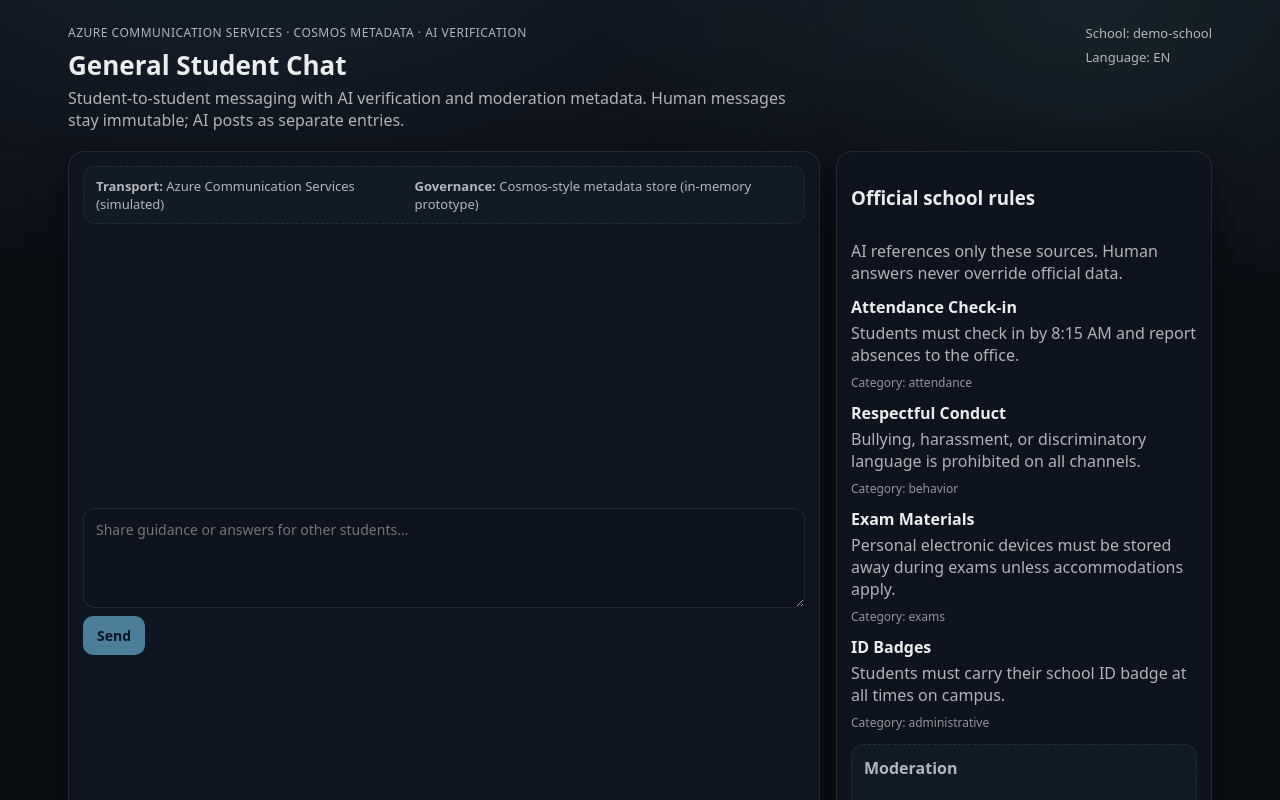
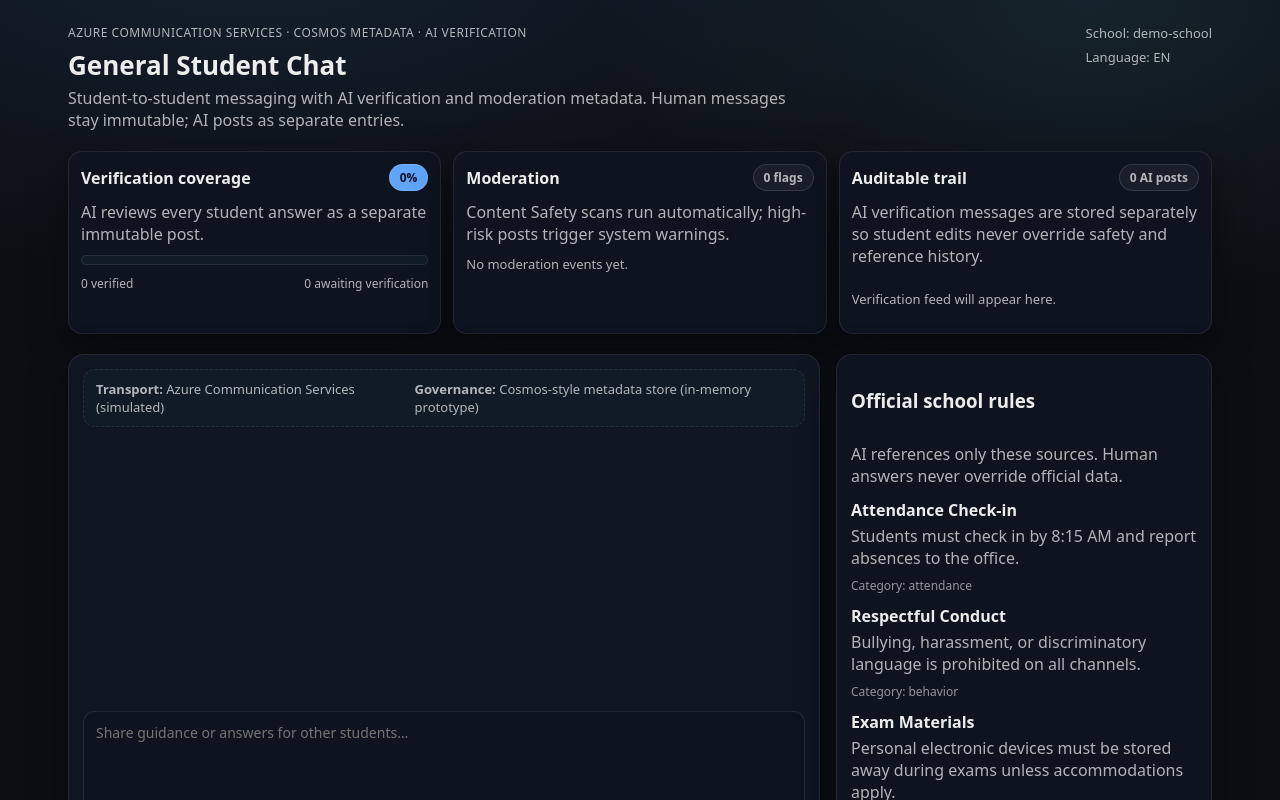
Before and after one commit to ME-Massine/azure-ai-student-support, a Next.js app: page /general-chat in a window 1280 px wide. Shown: the top 800 px of the page. Built offline with nearby package versions, Linux system fonts and the light colour scheme.

Commit message:
Improve verification and moderation visibility

```diff
--- a/app/general-chat/page.module.css
+++ b/app/general-chat/page.module.css
@@ -46,6 +46,130 @@
   display: grid;
   grid-template-columns: 2fr 1fr;
   gap: 16px;
+}
+
+.statusRow {
+  display: grid;
+  grid-template-columns: repeat(auto-fit, minmax(260px, 1fr));
+  gap: 12px;
+}
+
+.statusCard {
+  background: var(--panel-3);
+  border: 1px solid var(--border);
+  border-radius: 14px;
+  padding: 12px;
+  box-shadow: var(--shadow);
+  display: flex;
+  flex-direction: column;
+  gap: 10px;
+}
+
+.cardHeader {
+  display: flex;
+  justify-content: space-between;
+  align-items: center;
+  gap: 8px;
+}
+
+.cardTitle {
+  font-weight: 700;
+}
+
+.cardMeta {
+  display: flex;
+  justify-content: space-between;
+  color: var(--muted);
+  font-size: 12px;
+}
+
+.pill {
+  background: var(--accent-2);
+  color: #0b1020;
+  padding: 4px 10px;
+  border-radius: 999px;
+  font-weight: 700;
+  font-size: 12px;
+  border: 1px solid rgba(255, 255, 255, 0.12);
+}
+
+.pillMuted {
+  background: rgba(255, 255, 255, 0.05);
+  color: var(--muted);
+}
+
+.progressTrack {
+  width: 100%;
+  height: 10px;
+  border-radius: 12px;
+  background: var(--panel-2);
+  border: 1px solid var(--border);
+  overflow: hidden;
+}
+
+.progressFill {
+  height: 100%;
+  background: linear-gradient(90deg, var(--accent), var(--accent-2));
+  border-radius: 12px;
+}
+
+.flagList {
+  list-style: none;
+  padding: 0;
+  margin: 0;
+  display: flex;
+  flex-direction: column;
+  gap: 8px;
+}
+
+.flagItem,
+.flagItemMuted {
+  display: flex;
+  gap: 10px;
+  align-items: flex-start;
+}
+
+.flagItemMuted {
+  color: var(--muted);
+  font-size: 13px;
+}
+
+.flagPill {
+  padding: 4px 10px;
+  border-radius: 10px;
+  font-size: 12px;
+  font-weight: 700;
+  border: 1px solid var(--border);
+  min-width: 90px;
+  text-align: center;
+}
+
+.flagReason {
+  margin: 0;
+  font-weight: 600;
+}
+
+.flagMessage {
+  margin: 2px 0 0;
+  color: var(--muted);
+  font-size: 13px;
+}
+
+.auditList {
+  display: flex;
+  flex-direction: column;
+  gap: 6px;
+}
+
+.auditRow {
+  display: flex;
+  gap: 8px;
+  align-items: center;
+}
+
+.auditText {
+  color: var(--muted);
+  font-size: 13px;
 }
 
 .chatPanel {
@@ -108,6 +232,30 @@
 .status {
   color: var(--accent);
   border-color: rgba(125, 211, 252, 0.35);
+}
+
+.low {
+  color: #befae7;
+  border-color: rgba(16, 185, 129, 0.6);
+  background: rgba(16, 185, 129, 0.08);
+}
+
+.medium {
+  color: #fde68a;
+  border-color: rgba(251, 191, 36, 0.7);
+  background: rgba(251, 191, 36, 0.08);
+}
+
+.high {
+  color: #fecdd3;
+  border-color: rgba(248, 113, 113, 0.8);
+  background: rgba(248, 113, 113, 0.12);
+}
+
+.audit {
+  background: rgba(125, 211, 252, 0.12);
+  border-color: rgba(125, 211, 252, 0.35);
+  color: var(--accent);
 }
 
 .content {
--- a/app/general-chat/page.tsx
+++ b/app/general-chat/page.tsx
@@ -2,7 +2,12 @@
 
 import { useEffect, useMemo, useState } from "react";
 import styles from "./page.module.css";
-import { AugmentedThread, ChatMessage, User } from "@/lib/general-chat/models";
+import {
+  AugmentedThread,
+  ChatMessage,
+  ModerationFlag,
+  User,
+} from "@/lib/general-chat/models";
 
 const demoUser: User = {
   userId: "student-001",
@@ -27,6 +32,12 @@ function verificationBadge(status: ChatMessage["verifiedStatus"]) {
   if (status === "partially_verified") return "Partially verified";
   if (status === "conflict") return "Conflict";
   return "Unverified";
+}
+
+function moderationBadge(severity: ModerationFlag["severity"]) {
+  if (severity === "high") return "High risk";
+  if (severity === "medium") return "Needs review";
+  return "Low risk";
 }
 
 function messageTone(message: ChatMessage) {
@@ -85,6 +96,40 @@ export default function GeneralChatPage() {
   }, []);
 
   const officialRules = useMemo(() => thread?.officialRules ?? [], [thread]);
+
+  const moderationFlags = useMemo(() => thread?.moderationFlags ?? [], [thread]);
+
+  const studentMessages = useMemo(
+    () => thread?.messages.filter((m) => m.messageType === "student_answer") ?? [],
+    [thread]
+  );
+
+  const verifiedMessages = useMemo(
+    () => studentMessages.filter((m) => m.verifiedStatus !== "unverified"),
+    [studentMessages]
+  );
+
+  const verificationCoverage = useMemo(() => {
+    if (studentMessages.length === 0) return 0;
+    return Math.round((verifiedMessages.length / studentMessages.length) * 100);
+  }, [studentMessages, verifiedMessages]);
+
+  const messageLookup = useMemo(() => {
+    const lookup: Record<string, ChatMessage> = {};
+    thread?.messages.forEach((m) => {
+      lookup[m.messageId] = m;
+    });
+    return lookup;
+  }, [thread]);
+
+  const moderationByMessage = useMemo(() => {
+    const lookup: Record<string, ModerationFlag[]> = {};
+    moderationFlags.forEach((flag) => {
+      lookup[flag.messageId] = lookup[flag.messageId] || [];
+      lookup[flag.messageId].push(flag);
+    });
+    return lookup;
+  }, [moderationFlags]);
 
   async function refreshThread(threadId: string) {
     const res = await fetch(`/api/chat/thread?threadId=${threadId}`);
@@ -197,6 +242,86 @@ export default function GeneralChatPage() {
         </div>
       </header>
 
+      <section className={styles.statusRow}>
+        <div className={styles.statusCard}>
+          <div className={styles.cardHeader}>
+            <span className={styles.cardTitle}>Verification coverage</span>
+            <span className={styles.pill}>{verificationCoverage}%</span>
+          </div>
+          <p className={styles.small}>AI reviews every student answer as a separate immutable post.</p>
+          <div className={styles.progressTrack}>
+            <div
+              className={styles.progressFill}
+              style={{ width: `${verificationCoverage}%` }}
+            />
+          </div>
+          <div className={styles.cardMeta}>
+            <span>{verifiedMessages.length} verified</span>
+            <span>
+              {studentMessages.length - verifiedMessages.length} awaiting verification
+            </span>
+          </div>
+        </div>
+        <div className={styles.statusCard}>
+          <div className={styles.cardHeader}>
+            <span className={styles.cardTitle}>Moderation</span>
+            <span className={`${styles.pill} ${styles.pillMuted}`}>
+              {moderationFlags.length} flag{moderationFlags.length === 1 ? "" : "s"}
+            </span>
+          </div>
+          <p className={styles.small}>
+            Content Safety scans run automatically; high-risk posts trigger system warnings.
+          </p>
+          <ul className={styles.flagList}>
+            {moderationFlags.slice(-3).reverse().map((flag) => {
+              const message = messageLookup[flag.messageId];
+              return (
+                <li key={flag.flagId} className={styles.flagItem}>
+                  <span className={`${styles.flagPill} ${styles[flag.severity]}`}>
+                    {moderationBadge(flag.severity)}
+                  </span>
+                  <div>
+                    <p className={styles.flagReason}>{flag.reason}</p>
+                    {message && (
+                      <p className={styles.flagMessage}>
+                        “{message.content.slice(0, 110)}{message.content.length > 110 ? "…" : ""}”
+                      </p>
+                    )}
+                  </div>
+                </li>
+              );
+            })}
+            {moderationFlags.length === 0 && (
+              <li className={styles.flagItemMuted}>No moderation events yet.</li>
+            )}
+          </ul>
+        </div>
+        <div className={styles.statusCard}>
+          <div className={styles.cardHeader}>
+            <span className={styles.cardTitle}>Auditable trail</span>
+            <span className={`${styles.pill} ${styles.pillMuted}`}>
+              {thread?.verifications.length ?? 0} AI posts
+            </span>
+          </div>
+          <p className={styles.small}>
+            AI verification messages are stored separately so student edits never override safety and reference history.
+          </p>
+          <div className={styles.auditList}>
+            {(thread?.verifications.slice(-2) ?? []).map((verification) => (
+              <div key={verification.verificationId} className={styles.auditRow}>
+                <span className={`${styles.flagPill} ${styles.audit}`}>{verification.verificationResult}</span>
+                <span className={styles.auditText}>
+                  Sources: {verification.officialSourceIds.join(", ") || "n/a"}
+                </span>
+              </div>
+            ))}
+            {(thread?.verifications.length ?? 0) === 0 && (
+              <p className={styles.flagItemMuted}>Verification feed will appear here.</p>
+            )}
+          </div>
+        </div>
+      </section>
+
       <section className={styles.grid}>
         <div className={styles.chatPanel}>
           <div className={styles.banner}>
@@ -222,6 +347,14 @@ export default function GeneralChatPage() {
                   <span className={styles.status}>
                     {verificationBadge(message.verifiedStatus)}
                   </span>
+                  {moderationByMessage[message.messageId]?.map((flag) => (
+                    <span
+                      key={flag.flagId}
+                      className={`${styles.status} ${styles[flag.severity]}`}
+                    >
+                      {moderationBadge(flag.severity)}
+                    </span>
+                  ))}
                 </div>
                 <p className={styles.content}>{message.content}</p>
                 <div className={styles.footer}>
@@ -229,6 +362,11 @@ export default function GeneralChatPage() {
                   {verificationsByMessage[message.messageId] && (
                     <span className={styles.reference}>
                       AI result: {verificationsByMessage[message.messageId]}
+                    </span>
+                  )}
+                  {moderationByMessage[message.messageId]?.[0] && (
+                    <span className={styles.reference}>
+                      Moderation: {moderationByMessage[message.messageId]?.[0]?.reason}
                     </span>
                   )}
                 </div>
```
